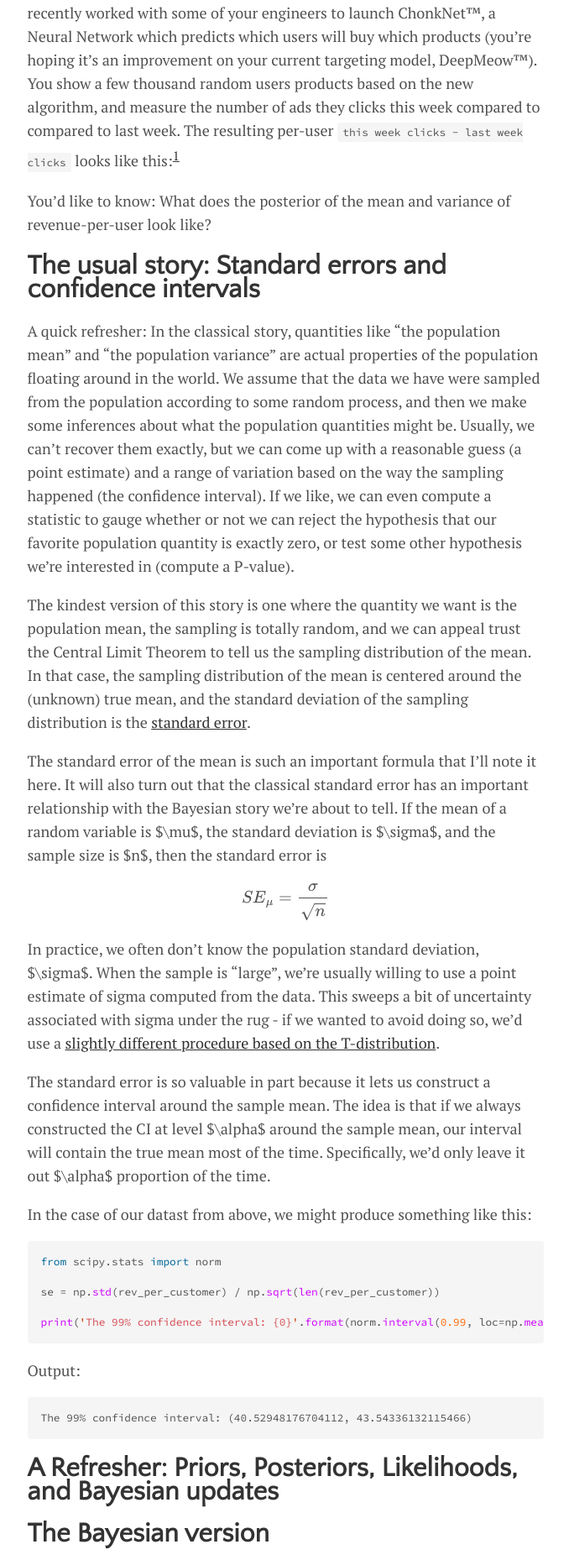
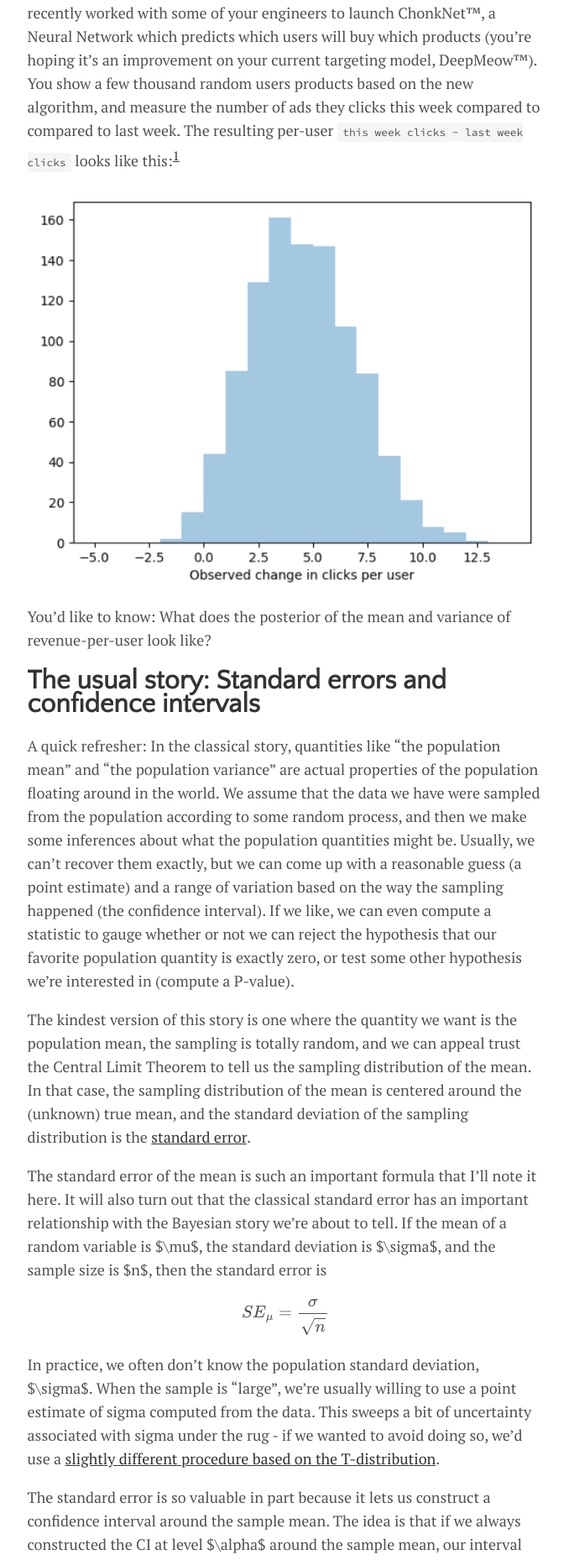
Before and after one commit to lmc2179/lmc2179.github.io, a Jekyll site: the page built from drafts/bayes_norm.md, in a window 1280 px wide. Shown: the part 1290-3148 px from the top of the page at 84% size, without its empty margins (300-978 px from the left). Built offline with Jekyll 4.4.1, drawn with Linux system fonts in a browser that asks for light colours; formulas are drawn with MathJax 3.

Commit message:
Update bayes_norm.md

```diff
--- a/drafts/bayes_norm.md
+++ b/drafts/bayes_norm.md
@@ -16,6 +16,8 @@ Well, it turns out it's not too bad - there's just some assembly required. It's
 It's often helpful to think about analysis techniques in terms of an example. We'll take a look at an actual set of data to get a feel for how we might apply a normal conjugate prior in practice to understand the mean and variance of a distribution.
 
 Let me set the scene. You're the CBO (Chief Bayes Officer) of paweso.me, purveyor of deep learning blockchain AI targeted advertising for cats. You recently worked with some of your engineers to launch ChonkNet™, a Neural Network which predicts which users will buy which products (you're hoping it's an improvement on your current targeting model, DeepMeow™). You show a few thousand random users products based on the new algorithm, and measure the number of ads they clicks this week compared to compared to last week. The resulting per-user `this week clicks - last week clicks` looks like this:<sup>[1](#foot1)</sup>
+
+![clicks per user histogram](https://github.com/lmc2179/lmc2179.github.io/blob/master/assets/img/bayes_norm/clicksperuser.png)
 
 You'd like to know: What does the posterior of the mean and variance of revenue-per-user look like?
 
```
